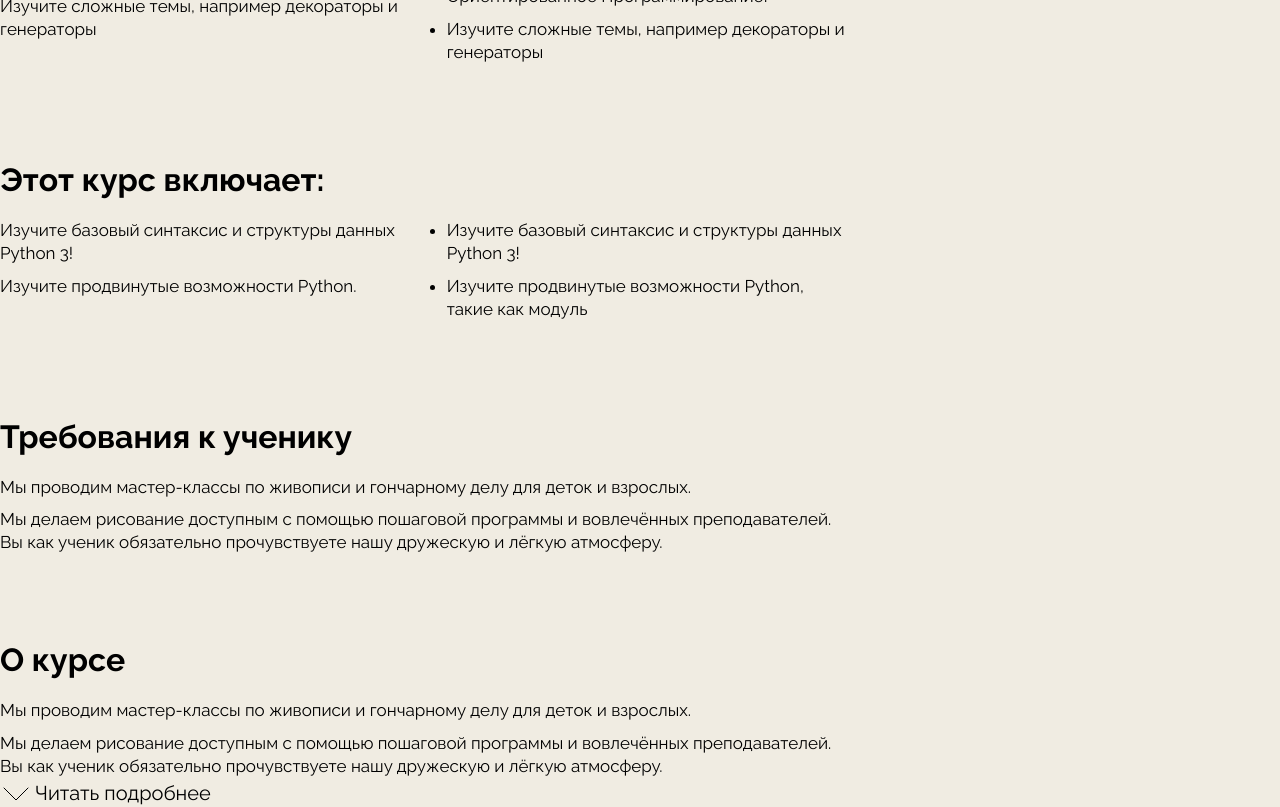
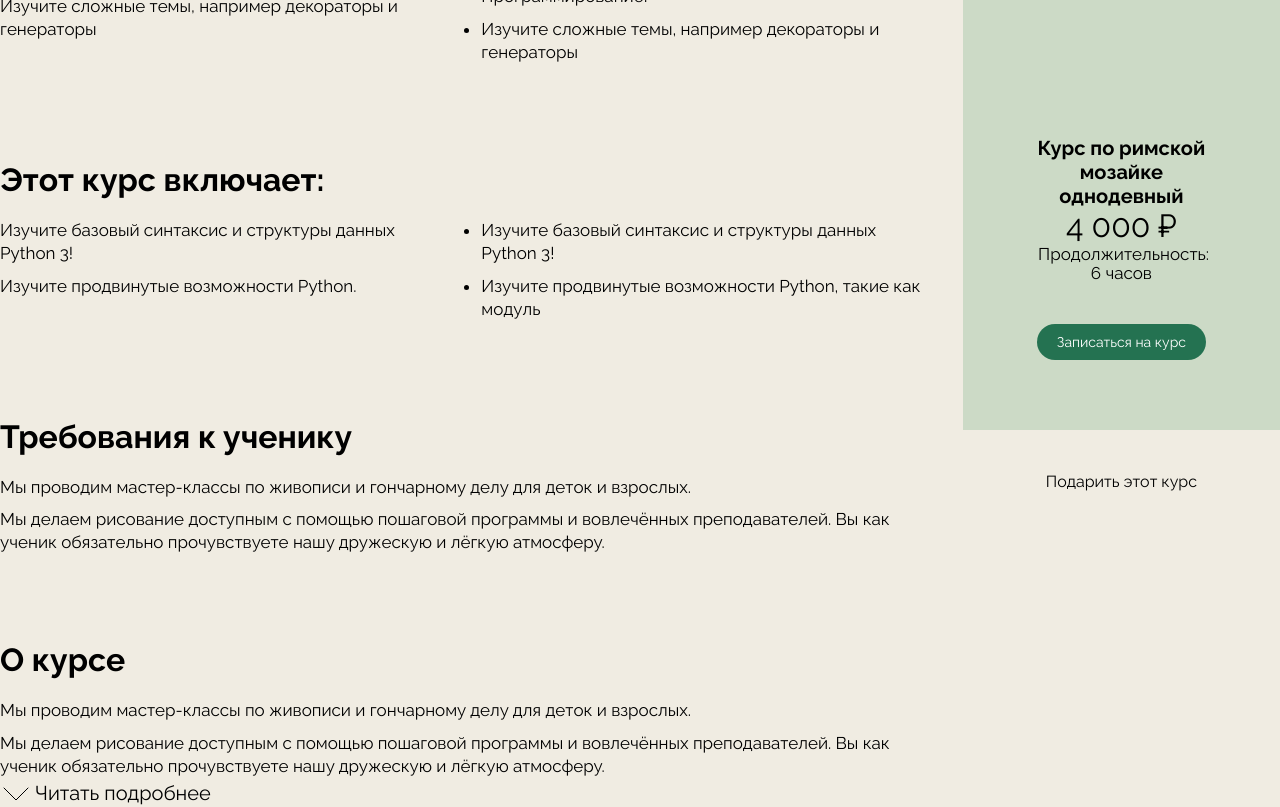
Before and after one commit to ReneNorth/Mosaic-courses-website, a React (Create React App) app in the folder frontend/: page /course in a window 1280 px wide. Shown: the part 1340-2147 px from the top of the page. Built offline with nearby package versions, Linux system fonts and the light colour scheme.

Commit message:
added stiky sidebar

```diff
--- a/frontend/src/components/OtherCourses/OtherCourses.module.scss
+++ b/frontend/src/components/OtherCourses/OtherCourses.module.scss
@@ -1,11 +1,3 @@
-.section {
-  max-width: 1280px;
-  width: 100%;
-  font-size: 20px;
-  margin-left: 320px;
-  margin-right: 320px;
-}
-
 .containerHeading {
   font-size: 32px;
   font-family: var(--font-primary);
--- a/frontend/src/components/SectionInfo/SectionInfo.jsx
+++ b/frontend/src/components/SectionInfo/SectionInfo.jsx
@@ -1,11 +1,15 @@
 import cls from './SectionInfo.module.scss';
-
+import { SteakySidebar } from '../SteakySidebar/SteakySidebar';
+import { TeacherSection } from '../TeacherSection/TeacherSection';
+import { ToggleLearnMore } from '../ToggleLearnMore/ToggleLearnMore';
+import { OtherCourses } from '../OtherCourses/OtherCourses';
 export const SectionInfo = () => {
   return (
     <div className={cls.infoBlock}>
       <h3 className={cls.containerHeading}>Чему вы научитесь?</h3>
 
       <div className={cls.sectionContainer}>
+        <div>
           <div className={cls.containerInfo}>
             <ul className={cls.listFirst}>
               <li> Изучите базовый синтаксис и структуры данных Python 3! </li>
@@ -14,7 +18,8 @@ export const SectionInfo = () => {
 
               <li>
                 {' '}
-              Научитесь использовать Объектно-Ориентированное Программирование!
+                Научитесь использовать Объектно-Ориентированное
+                Программирование!
               </li>
 
               <li>Изучите сложные темы, например декораторы и генераторы</li>
@@ -23,14 +28,15 @@ export const SectionInfo = () => {
               <li>Изучите базовый синтаксис и структуры данных Python 3! </li>
               <li>Изучите продвинутые возможности Python, такие как модуль</li>
               <li>
-              Научитесь использовать Объектно-Ориентированное Программирование!
+                Научитесь использовать Объектно-Ориентированное
+                Программирование!
               </li>
               <li>Изучите сложные темы, например декораторы и генераторы</li>
             </ul>
           </div>
-      </div>
+
           <h3 className={cls.containerHeading}>Этот курс включает:</h3>
-      <div className={cls.sectionContainer}>
+
           <div className={cls.containerInfo}>
             <ul className={cls.listFirst}>
               <li>Изучите базовый синтаксис и структуры данных Python 3! </li>
@@ -41,6 +47,23 @@ export const SectionInfo = () => {
               <li>Изучите продвинутые возможности Python, такие как модуль</li>
             </ul>
           </div>
+
+          <ToggleLearnMore />
+          <TeacherSection />
+          <OtherCourses />
+        </div>
+        <SteakySidebar />
+        {/* <div className={cls.sidebar}>
+          <div className={cls.innerBlock}>
+            <h3 className={cls.title}> Курс по римской мозайке однодевный</h3>
+             <p className={cls.coursePrice}> 4 000 ₽ </p>
+            <p>  Продолжительность: 6 часов</p>
+            <button className={cls.button} type="button">
+              Записаться на курс
+            </button>
+            <div className={cls.gift}> Подарить этот курс</div>
+          </div>
+        </div> */}
       </div>
     </div>
   );
--- a/frontend/src/components/SectionInfo/SectionInfo.module.scss
+++ b/frontend/src/components/SectionInfo/SectionInfo.module.scss
@@ -6,8 +6,8 @@
 }
 
 .sectionContainer {
-  display: grid;
-  grid-template-columns: 2fr 1fr;
+  display: flex;
+  gap: 40px;
 }
 
 .containerHeading {
@@ -17,7 +17,6 @@
   margin-bottom: 20px;
   margin-top: 88px;
   margin-left: 0px;
-  grid-column: 0 / 1;
 }
 .containerInfo {
   grid-column: 1 / 2;
@@ -44,13 +43,10 @@
 
 ::marker {
   color: #000;
-  // font-size: 15px;
   display: inline-block;
   vertical-align: middle;
 }
-.sectionContainer {
-  grid-column: 1/2;
-}
+
 .text p {
   margin-top: 10px;
 }
@@ -64,15 +60,38 @@
   background-size: cover;
   cursor: pointer;
 }
-.learnMore {
-  margin-top: 16px;
+
+///
+.sidebar {
+  top: 0px;
   display: flex;
-  align-items: center;
+  position: sticky;
+  -webkit-position: sticky;
+  max-width: 400px;
+  height: 580px;
+  background-color: #ccdac6;
 }
-.learnMore span {
+.innerBlock {
+  justify-content: center;
+}
+.title {
+}
+.coursePrice {
+}
+.button {
+  margin-top: 40px;
+  background-color: #247251;
+  border-radius: 60px;
+  padding: 18px 40px;
+  color: var(--text-color-invert);
   font-family: var(--font-primary);
   font-style: normal;
   font-weight: 400;
   font-size: 17px;
-  line-height: 135%;
+  line-height: 20px;
+  position: relative;
+  cursor: pointer;
 }
+
+.gift {
+}
--- /dev/null
+++ b/frontend/src/components/SteakySidebar/SteakySidebar.jsx
@@ -0,0 +1,17 @@
+import cls from './SteakySidebar.module.scss';
+
+export const SteakySidebar = () => {
+  return (
+    <div className={cls.sidebar}>
+      <div className={cls.innerBlock}>
+        <h3 className={cls.title}> Курс по римской мозайке однодевный</h3>
+        <p className={cls.coursePrice}> 4 000 ₽ </p>
+        <p className={cls.duration}>  Продолжительность: 6 часов</p>
+        <button className={cls.button} type="button">
+          Записаться на курс
+        </button>
+        <div className={cls.gift}> Подарить этот курс</div>
+      </div>
+    </div>
+  );
+};
--- /dev/null
+++ b/frontend/src/components/SteakySidebar/SteakySidebar.module.scss
@@ -0,0 +1,52 @@
+.sidebar {
+  box-sizing: border-box;
+
+  top: 0px;
+  display: block;
+  position: sticky;
+  -webkit-position: sticky;
+  max-width: 400px;
+  height: 580px;
+
+  background-color: #ccdac6;
+}
+.innerBlock {
+  max-width: 400px;
+  height: 580px;
+  justify-content: center;
+  text-align: center;
+  align-content: center;
+  align-self: center;
+  padding: 173px 71px 38px 71px;
+  font-family: var(--font-primary);
+}
+.title {
+  text-align: center;
+  font-weight: 700;
+  font-size: 20px;
+  line-height: 120%;
+}
+.coursePrice {
+  font-size: 32px;
+}
+.duration {
+  font-size: 17px;
+}
+.button {
+  margin-top: 40px;
+  background-color: #247251;
+  border-radius: 60px;
+  padding: 8px 20px;
+  color: var(--text-color-invert);
+  font-family: var(--font-primary);
+  font-style: normal;
+  font-weight: 400;
+  font-size: 14px;
+  line-height: 20px;
+  position: relative;
+  cursor: pointer;
+}
+
+.gift {
+  margin-top: 113px;
+}
--- a/frontend/src/components/TeacherSection/TeacherSection.jsx
+++ b/frontend/src/components/TeacherSection/TeacherSection.jsx
@@ -3,7 +3,7 @@ import teacherImg from '../../images/teacher-img.png';
 
 export const TeacherSection = () => {
   return (
-    <div className={cls.infoBlock}>
+    <div>
       <h3 className={cls.containerHeading}>Преподаватель</h3>
       <div className={cls.containerInfo}>
         <img className={cls.teacherImg} src={teacherImg} alt="Промо картинка" />
@@ -21,17 +21,6 @@ export const TeacherSection = () => {
           </div>
         </div>
       </div>
-      {/* <h3 class="container-heading">Также покупают</h3>
-      <div class="container-info"></div>
-    </section>
-    <script
-      type="module"
-      src="https://unpkg.com/ionicons@5.5.2/dist/ionicons/ionicons.esm.js"
-    ></script>
-    <script
-      nomodule
-      src="https://unpkg.com/ionicons@5.5.2/dist/ionicons/ionicons.js"
-    ></script> */}
     </div>
   );
 };
--- a/frontend/src/components/TeacherSection/TeacherSection.module.scss
+++ b/frontend/src/components/TeacherSection/TeacherSection.module.scss
@@ -1,10 +1,3 @@
-.infoBlock {
-  max-width: 1280px;
-  width: 100%;
-  margin-left: 320px;
-  margin-right: 320px;
-}
-
 .sectionContainer {
   display: flex;
 }
--- a/frontend/src/components/ToggleLearnMore/ToggleLearnMore.jsx
+++ b/frontend/src/components/ToggleLearnMore/ToggleLearnMore.jsx
@@ -7,7 +7,7 @@ export const ToggleLearnMore = () => {
     setToggle(!toggle);
   };
   return (
-    <div className={cls.infoBlock}>
+    <div>
       <h3 className={cls.containerHeading}>Требования к ученику</h3>
       <div className={cls.sectionContainer}>
         <div className={cls.text}>
--- a/frontend/src/components/ToggleLearnMore/ToggleLearnMore.module.scss
+++ b/frontend/src/components/ToggleLearnMore/ToggleLearnMore.module.scss
@@ -1,16 +1,3 @@
-.infoBlock {
-  max-width: 1280px;
-  width: 100%;
-  margin-left: 320px;
-  margin-right: 320px;
-  font-family: var(--font-primary);
-}
-
-.sectionContainer {
-  display: grid;
-  grid-template-columns: 2fr 1fr;
-}
-
 .containerHeading {
   font-size: 32px;
   font-family: var(--font-primary);
@@ -18,17 +5,8 @@
   margin-bottom: 20px;
   margin-top: 88px;
   margin-left: 0px;
-  grid-column: 0 / 1;
-}
-.containerInfo {
-  grid-column: 1 / 2;
-  display: grid;
-  grid-template-columns: 1fr 1fr;
-  gap: 40px;
 }
 
-.listFirst,
-.listSecond,
 .text {
   justify-self: center;
   font-family: var(--font-primary);
@@ -37,21 +15,7 @@
   font-size: 17px;
   line-height: 135%;
 }
-.listFirst li,
-.listSecond li {
-  margin-bottom: 10px;
-  list-style-type: disc;
-}
 
-::marker {
-  color: #000;
-  // font-size: 15px;
-  display: inline-block;
-  vertical-align: middle;
-}
-.sectionContainer {
-  grid-column: 1/2;
-}
 .text p {
   margin-top: 10px;
 }
--- a/frontend/src/pages/CoursePage/CoursePage.jsx
+++ b/frontend/src/pages/CoursePage/CoursePage.jsx
@@ -1,8 +1,5 @@
 import { CoursePageInfo } from '../../components/CoursePageInfo/CoursePageInfo';
 import { SectionInfo } from '../../components/SectionInfo/SectionInfo';
-import { TeacherSection } from '../../components/TeacherSection/TeacherSection';
-import { OtherCourses } from '../../components/OtherCourses/OtherCourses';
-import { ToggleLearnMore } from '../../components/ToggleLearnMore/ToggleLearnMore';
 
 import './CoursePage.module.scss';
 
@@ -11,9 +8,6 @@ export const CoursePage = () => {
     <>
       <CoursePageInfo />
       <SectionInfo />
-      <ToggleLearnMore />
-      <TeacherSection />
-      <OtherCourses />
     </>
   );
 };
```
Lines whose indentation alone changed are shown as unchanged.
